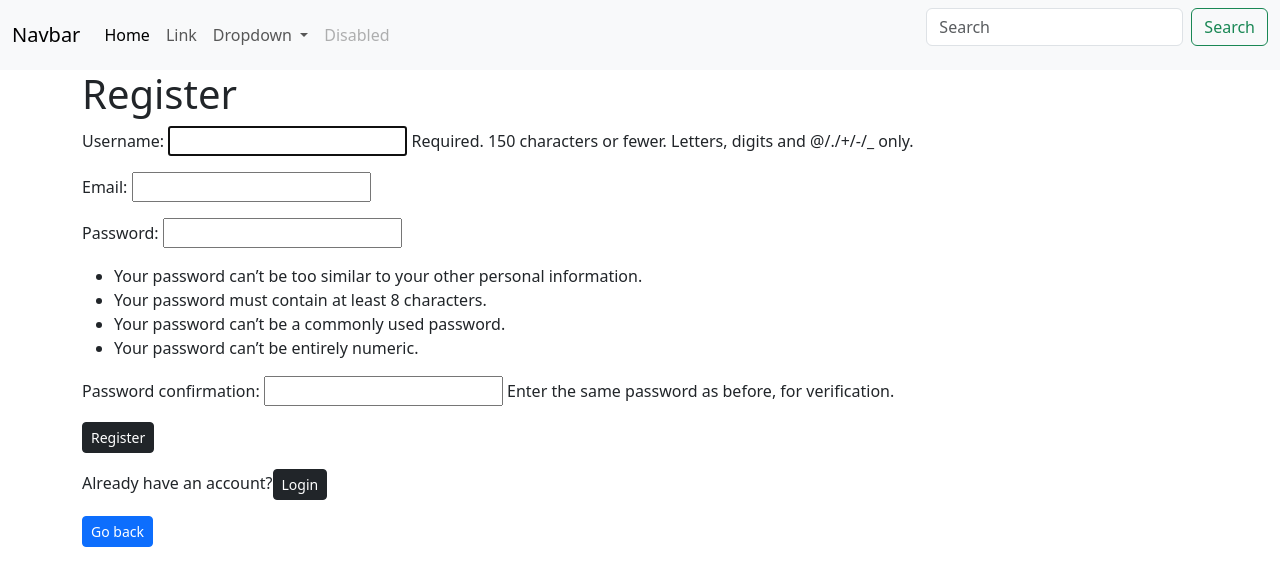
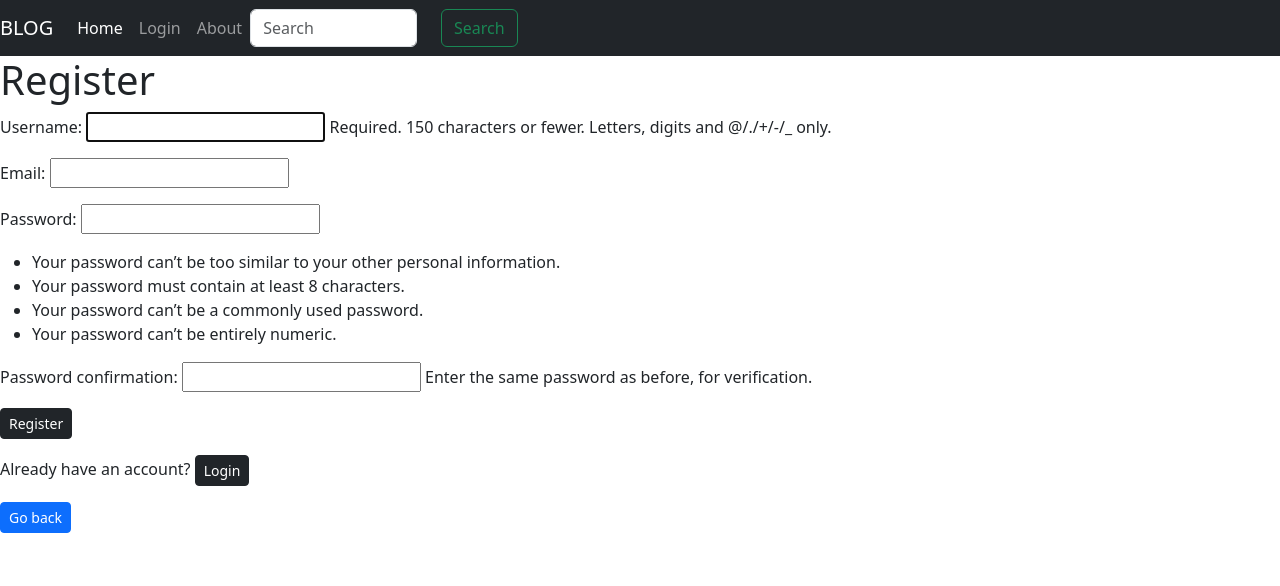
Before and after one commit to jesuspieru/loginpage, a Django app: page /register/ in a window 1280 px wide. Shown: the top 586 px of the page. Run offline with Django 4.2, Linux system fonts and the light colour scheme; some libraries are stand-ins or nearby versions.

Commit message:
Se actualizo navbar

```diff
--- a/loginapp/templates/loginapp/login.html
+++ b/loginapp/templates/loginapp/login.html
@@ -9,7 +9,7 @@
 
 </form>
 
-<p>Don't have an account?<a class="btn btn-dark btn-sm" href="{% url 'register' %}">Register</a></p>
+<p>Don't have an account?  <a class="btn btn-dark btn-sm" href="{% url 'register' %}">Register</a></p>
 
 <a class="btn btn-primary btn-sm" href="{% url 'tasks' %}">Go back</a>
 
--- a/loginapp/templates/loginapp/main.html
+++ b/loginapp/templates/loginapp/main.html
@@ -4,64 +4,51 @@
 <html lang="en">
 <head>
     <meta charset="UTF-8">
-    <meta http-equiv="X-UA-Compatible" content="IE=edge">
+
     <meta name="viewport" content="width=device-width, initial-scale=1.0">
-    <title>List of Blogs</title>
-
-    <link rel="preconnect" href="https://fonts.googleapis.com">
-    <link rel="preconnect" href="https://fonts.gstatic.com" crossorigin>
-    <link href="https://fonts.googleapis.com/css2?family=Nunito:wght@200&display=swap" rel="stylesheet">
+    <title>Blog de Actividades</title>
 
 </head>
+<body>
 
-<nav class="navbar navbar-expand-lg bg-light">
-    <div class="container-fluid">
-      <a class="navbar-brand" href="#">Navbar</a>
-      <button class="navbar-toggler" type="button" data-bs-toggle="collapse" data-bs-target="#navbarSupportedContent" aria-controls="navbarSupportedContent" aria-expanded="false" aria-label="Toggle navigation">
+          <nav class="navbar navbar-expand-lg navbar-dark bg-dark">
+            <a class="navbar-brand" href="{% url 'tasks' %}">BLOG</a>
+            <button class="navbar-toggler" type="button" data-toggle="collapse" data-target="#navbarNavAltMarkup" aria-controls="navbarNavAltMarkup" aria-expanded="false" aria-label="Toggle navigation">
               <span class="navbar-toggler-icon"></span>
             </button>
-      <div class="collapse navbar-collapse" id="navbarSupportedContent">
-        <ul class="navbar-nav me-auto mb-2 mb-lg-0">
-          <li class="nav-item">
-            <a class="nav-link active" aria-current="page" href="#">Home</a>
-          </li>
-          <li class="nav-item">
-            <a class="nav-link" href="#">Link</a>
-          </li>
-          <li class="nav-item dropdown">
-            <a class="nav-link dropdown-toggle" href="#" id="navbarDropdown" role="button" data-bs-toggle="dropdown" aria-expanded="false">
-              Dropdown
-            </a>
-            <ul class="dropdown-menu" aria-labelledby="navbarDropdown">
-              <li><a class="dropdown-item" href="#">Action</a></li>
-              <li><a class="dropdown-item" href="#">Another action</a></li>
-              <li><hr class="dropdown-divider"></li>
-              <li><a class="dropdown-item" href="#">Something else here</a></li>
-            </ul>
-          </li>
-          <li class="nav-item">
-            <a class="nav-link disabled">Disabled</a>
-          </li>
-        </ul>
-        <form class="d-flex" role="search">
-          <input class="form-control me-2" type="search" placeholder="Search" aria-label="Search">
-          <button class="btn btn-outline-success" type="submit">Search</button>
+            <div class="collapse navbar-collapse" id="navbarNavAltMarkup">
+              <div class="navbar-nav">
+                <a class="nav-item nav-link active" href="{% url 'tasks' %}">Home <span class="sr-only"></span></a>
+                {% if request.user.is_authenticated %}
+                    <a class="nav-item nav-link" href="{% url 'edit-profile' %}">Edit profile</a>
+                    <a class="nav-item nav-link" href="{% url 'logout' %}">Logout</a>
+                {% else %}
+                    <a class="nav-item nav-link" href="{% url 'login' %}">Login</a>
+                {% endif %}
+                <a class="nav-item nav-link" href="{% url 'about' %}">About</a>
+
+
+              </div>
+              <form method="get" class="form-inline my-2 my-lg-0">
+                <div class="row">
+                    <div class="col"> <input class="form-control mr-sm-2" name="search-area" type="search" placeholder="Search" aria-label="Search" value="{{search_input}}"></div>
+                    <div class="col"><button class="btn btn-outline-success my-2 my-sm-0" type="submit" value="Search">Search</button></div>
+
+                  </div>
               </form>
+                <div class="row">
+                  {% if request.user.is_authenticated %}
+                      <p  class="text-white bg-dark">{{request.user}}</p>
+                  {% endif %}
                 </div>
             </div>
           </nav>
 
-<body>
-
-    <div class="container">
-        {% if request.user.is_authenticated %}
-            <h2>{{request.user}}</h2>
-        {% endif %}
 
         {% block content %}
 
         {% endblock content %}
-    </div>
+
 
 </body>
 </html>
--- a/loginapp/templates/loginapp/register.html
+++ b/loginapp/templates/loginapp/register.html
@@ -8,7 +8,7 @@
     <input class="btn btn-dark btn-sm" type="submit" value="Register">
 </form>
 
-<p>Already have an account?<a class="btn btn-dark btn-sm" href="{% url 'login' %}">Login</a></p>
+<p>Already have an account?  <a class="btn btn-dark btn-sm" href="{% url 'login' %}">Login</a></p>
 
 <a class="btn btn-primary btn-sm" href="{% url 'tasks'%}">Go back</a>
 
--- a/loginapp/views.py
+++ b/loginapp/views.py
@@ -56,6 +56,11 @@ class tasklist(ListView):
                 context['tasks'] = context['tasks'].filter(title__icontains=search_input)
                 context['search_input'] = search_input
 
+                if not context['tasks']:
+                    context['search'] = ""
+                else:
+                    context['search'] = search_input
+
             tareas = context['tasks'].order_by('id')
             page = self.request.GET.get('page',1)
             try:
@@ -72,6 +77,11 @@ class tasklist(ListView):
             if search_input:
                 context['tasks'] = context['tasks'].filter(title__icontains=search_input)
                 context['search_input'] = search_input
+
+                if not context['tasks']:
+                    context['search'] = ""
+                else:
+                    context['search'] = search_input
 
             tareas = context['tasks'].order_by('id')
             page = self.request.GET.get('page',1)
```
Also changed, not shown: loginapp/templates/loginapp/task_list.html (+11 -7 lines). Lines whose indentation alone changed are shown as unchanged.
